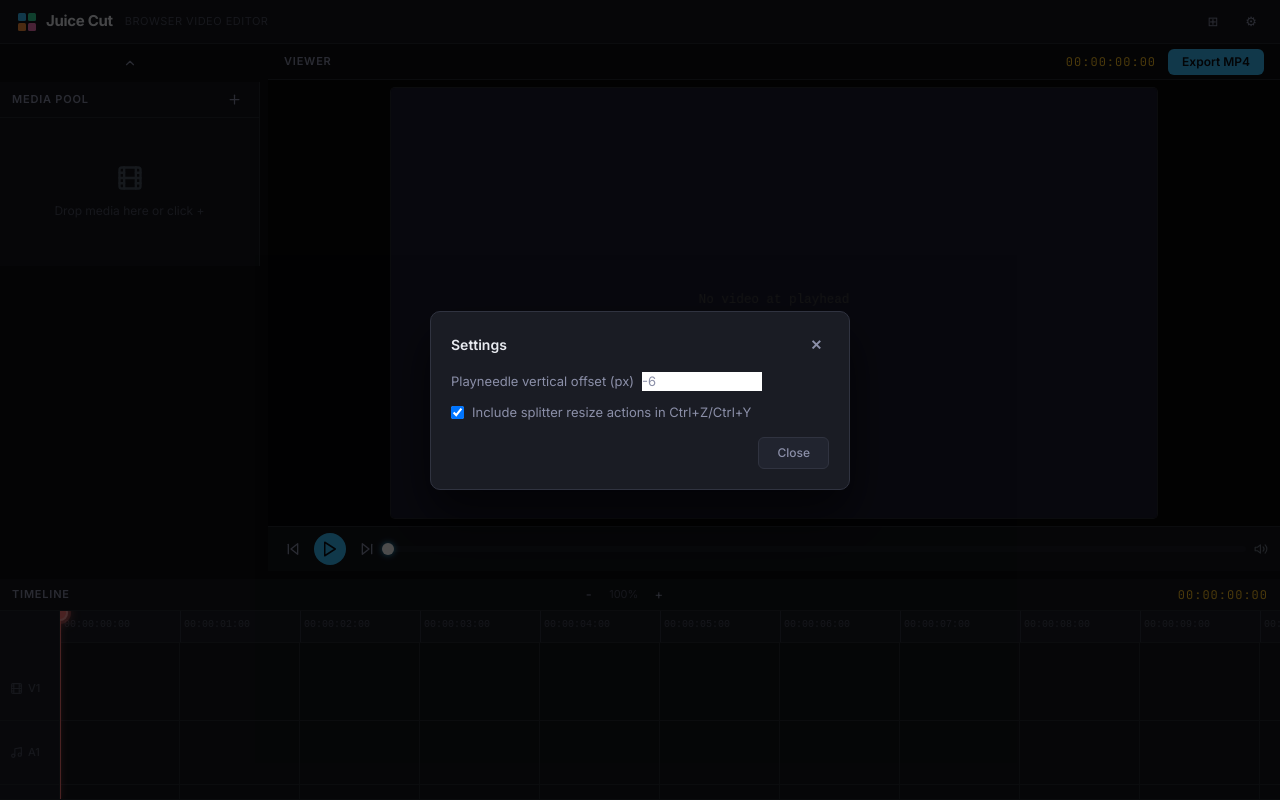
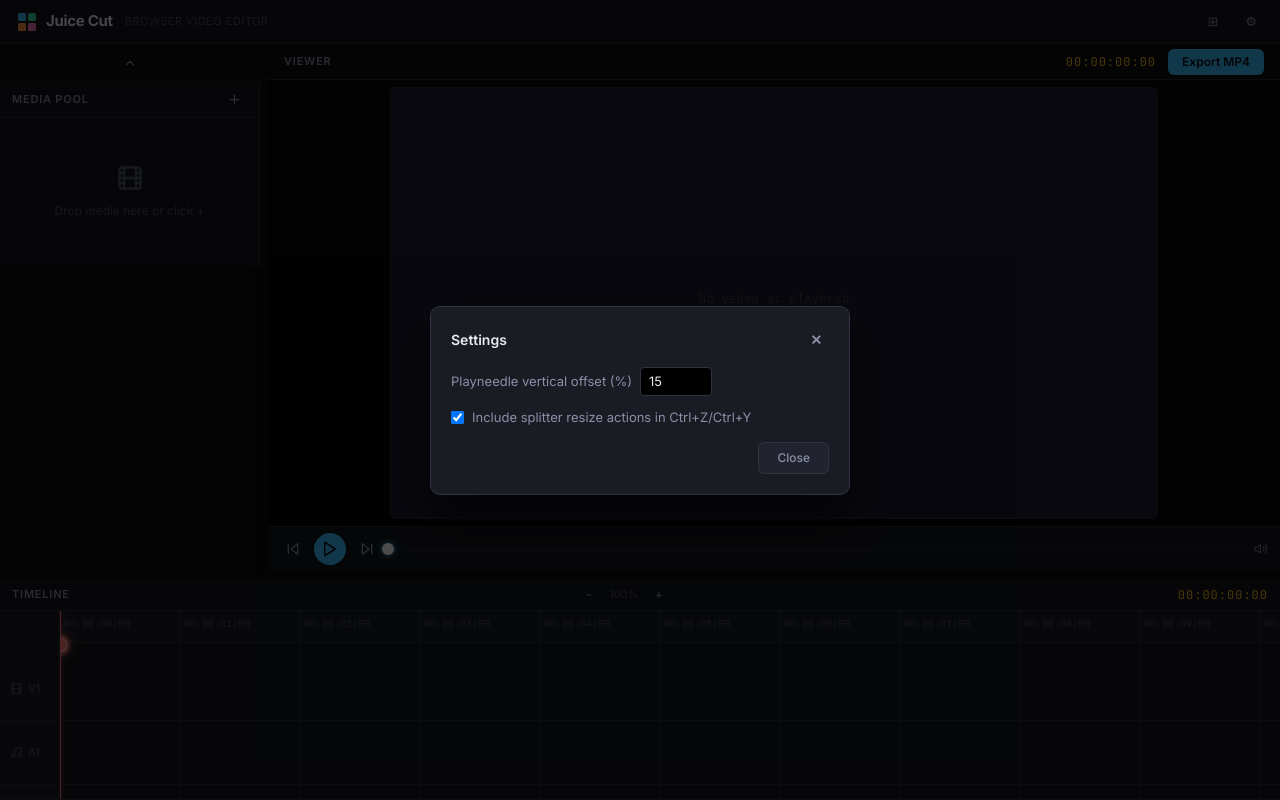
Before and after one commit to Vynelox/67_editing_software, a React (Vite) app: page / in a window 1280 px wide. Both pictures are taken after a click on the button "Settings". Built offline with nearby package versions, Linux system fonts and the light colour scheme.

Commit message:
changed setting "playneedle vertical offset" from pixels to percentage and background from white to black

```diff
--- a/src/App.tsx
+++ b/src/App.tsx
@@ -71,7 +71,19 @@ function AppContent() {
 
   // settings (persisted)
   const [playheadTop, setPlayheadTop] = useState<number>(() => {
-    try { const v = window.localStorage.getItem('juicecut.settings.playheadTop'); return v ? Number(v) : -6; } catch { return -6; }
+    try {
+      const v = window.localStorage.getItem('juicecut.settings.playheadTopPercent');
+      if (v) {
+        const n = Number(v);
+        if (!Number.isNaN(n) && n >= 0 && n <= 100) return n;
+      }
+      const legacy = window.localStorage.getItem('juicecut.settings.playheadTop');
+      if (legacy) {
+        const n = Number(legacy);
+        if (!Number.isNaN(n) && n >= 0 && n <= 100) return n;
+      }
+    } catch { /* ignore */ }
+    return 15;
   });
   const [includeResizeInUndo, setIncludeResizeInUndo] = useState<boolean>(() => {
     try { const v = window.localStorage.getItem('juicecut.settings.includeResizeInUndo'); return v === null ? true : v === 'true'; } catch { return true; }
@@ -111,7 +123,10 @@ function AppContent() {
       setSelectedIds(Array.isArray(snap?.selectedIds) ? snap.selectedIds : []);
       setPlayhead(typeof snap?.playhead === 'number' ? snap.playhead : 0);
       if (snap?.settings) {
-        setPlayheadTop(typeof snap.settings.playheadTop === 'number' ? snap.settings.playheadTop : playheadTop);
+        if (typeof snap.settings.playheadTop === 'number') {
+          const v = snap.settings.playheadTop;
+          setPlayheadTop(v >= 0 && v <= 100 ? v : 15);
+        }
         setIncludeResizeInUndo(typeof snap.settings.includeResizeInUndo === 'boolean' ? snap.settings.includeResizeInUndo : includeResizeInUndo);
       }
       if (snap?.layout) {
@@ -128,7 +143,7 @@ function AppContent() {
 
   // layout (persisted)
   useEffect(() => {
-    try { window.localStorage.setItem('juicecut.settings.playheadTop', String(playheadTop)); } catch {}
+    try { window.localStorage.setItem('juicecut.settings.playheadTopPercent', String(playheadTop)); } catch {}
   }, [playheadTop]);
   useEffect(() => {
     try { window.localStorage.setItem('juicecut.settings.includeResizeInUndo', includeResizeInUndo ? 'true' : 'false'); } catch {}
--- a/src/components/Settings.tsx
+++ b/src/components/Settings.tsx
@@ -19,9 +19,20 @@ export default function Settings({ open, onClose, playheadTop, onChangePlayheadT
           <button className="icon-btn" onClick={onClose}>✕</button>
         </div>
         <div style={{ display: 'flex', flexDirection: 'column', gap: 12 }}>
-          <label style={{ fontSize: 13, color: 'var(--text-secondary)' }}>
-            Playneedle vertical offset (px)
-            <input type="number" value={playheadTop} onChange={e => onChangePlayheadTop(Number(e.target.value))} style={{ width: 120, marginLeft: 8 }} />
+          <label className="settings-field">
+            Playneedle vertical offset (%)
+            <input
+              type="number"
+              className="settings-number-input"
+              min={0}
+              max={100}
+              step={1}
+              value={playheadTop}
+              onChange={e => {
+                const v = Number(e.target.value);
+                if (!Number.isNaN(v)) onChangePlayheadTop(Math.min(100, Math.max(0, v)));
+              }}
+            />
           </label>
 
           <label style={{ display: 'flex', alignItems: 'center', gap: 8 }}>
--- a/src/components/Timeline.tsx
+++ b/src/components/Timeline.tsx
@@ -28,6 +28,13 @@ interface Props {
 const TRACK_H = 64;
 const HEADER_H = 32;
 const PX_PER_FRAME = 4;
+const PLAYHEAD_BTN_H = 16;
+const DEFAULT_PLAYHEAD_TOP_PCT = 15;
+
+function playheadTopStyle(percent: number | undefined): string {
+  const pct = typeof percent === 'number' ? Math.min(100, Math.max(0, percent)) : DEFAULT_PLAYHEAD_TOP_PCT;
+  return `calc((100% - ${PLAYHEAD_BTN_H}px) * ${pct} / 100)`;
+}
 
 function frameToX(frame: number, zoom: number) { return frame * PX_PER_FRAME * zoom; }
 function xToFrame(x: number, zoom: number) { return Math.round(x / (PX_PER_FRAME * zoom)); }
@@ -101,7 +108,10 @@ export default function Timeline({
     if (!rect) return;
     setTorusTarget(target);
     // position in viewport coordinates so menu can be fixed and escape stacking contexts
-    const offset = typeof playheadTop === 'number' ? playheadTop : -6;
+    const playheadEl = containerRef.current?.querySelector('.tl-playhead') as HTMLElement | null;
+    const playheadH = playheadEl?.clientHeight ?? 0;
+    const pct = typeof playheadTop === 'number' ? Math.min(100, Math.max(0, playheadTop)) : DEFAULT_PLAYHEAD_TOP_PCT;
+    const offset = (pct / 100) * Math.max(0, playheadH - PLAYHEAD_BTN_H);
     setTorusPos({ x: e.clientX, y: rect.top + (HEADER_H - 2) + offset });
   }, [getPlayheadContext, playheadTop]);
 
@@ -353,7 +363,7 @@ export default function Timeline({
             >
               <button
                 className="playhead-btn"
-                style={{ top: typeof playheadTop === 'number' ? playheadTop : undefined }}
+                style={{ top: playheadTopStyle(playheadTop) }}
                 onMouseDown={() => setPlayheadDragging(true)}
                 onClick={handleNeedleClick}
                 title="Click for edit options"
--- a/src/index.css
+++ b/src/index.css
@@ -599,7 +599,6 @@ html, body, #root {
 
 .playhead-btn {
   position: absolute;
-  top: -6px; /* lift button above ruler */
   left: -8px;
   width: 16px; height: 16px;
   border-radius: 50%;
@@ -756,6 +755,29 @@ html, body, #root {
   gap: 8px;
 }
 
+.settings-field {
+  display: flex;
+  align-items: center;
+  font-size: 13px;
+  color: var(--text-secondary);
+}
+
+.settings-number-input {
+  width: 72px;
+  margin-left: 8px;
+  padding: 4px 8px;
+  background: #000;
+  color: var(--text-primary);
+  border: 1px solid var(--border-mid);
+  border-radius: var(--radius-sm);
+  font-size: 13px;
+}
+
+.settings-number-input:focus {
+  outline: none;
+  border-color: var(--accent-blue);
+}
+
 .btn-primary {
   padding: 6px 18px;
   border-radius: var(--radius-md);
```
